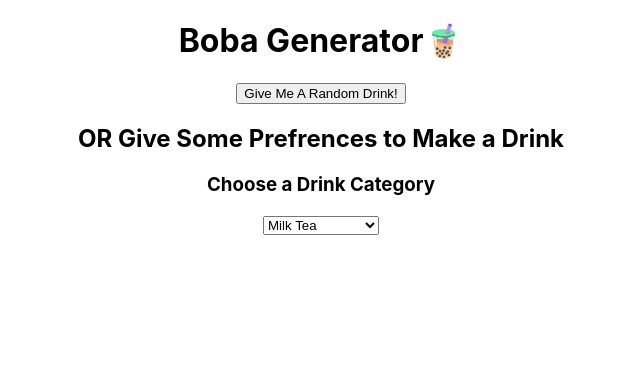
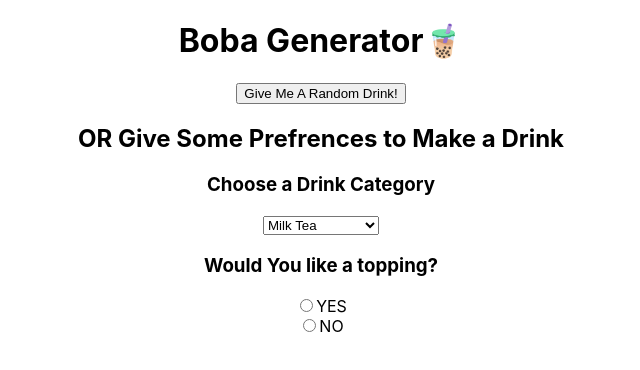
Before and after one commit to Rikaiyah-Winters/boba-generator, a React (Create React App) app: page / in a window 1280 px wide. Shown: the top 370 px of the page, without its empty margins (319-959 px from the left). Built offline with nearby package versions, Linux system fonts and the light colour scheme.

Commit message:
Added yes or no radio buttons

```diff
--- a/src/App.js
+++ b/src/App.js
@@ -14,6 +14,12 @@ function App() {
         <option value="fruit lemonade">Fruit Lemonade</option>
         <option value="smoothie">Smoothie</option>
       </select>
+      <h3>Would You like a topping?</h3>
+      {/*Do I need to put this in a form?*/}
+      <input type="radio" id="yes" name="topping_answer" value="YES"></input>
+      <label for="YES">YES</label><br></br>
+      <input type="radio" id="no" name="topping_answer" value="NO"></input>
+      <label for="NO">NO</label><br></br>
     </div>
   );
 }
```
